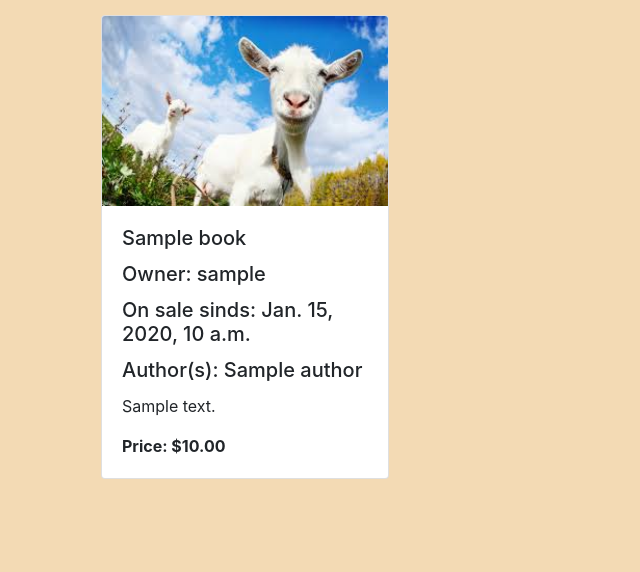
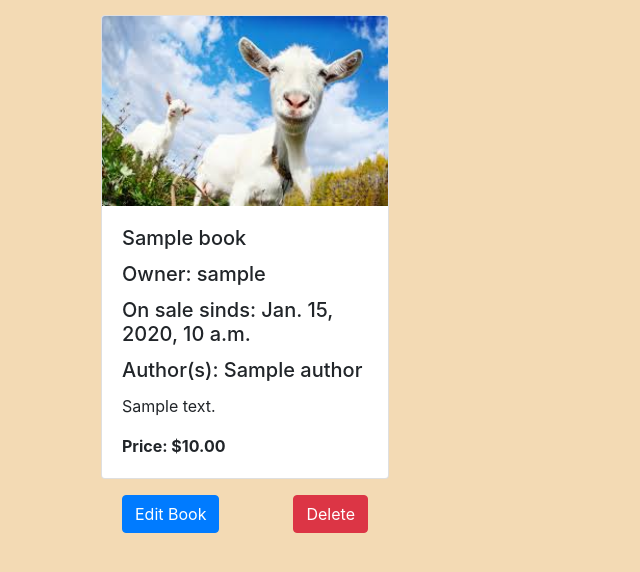
Before and after one commit to lissa3/vlooi-markt, a Django app: a page that uses templates/base.html in a window 1280 px wide. Shown: the part 99-671 px from the top of the page, without its empty margins (0-640 px from the left). Run offline with Django 3.2, Linux system fonts and the light colour scheme; tables that the repository leaves empty hold one stand-in row (values such as "Sample post"); some libraries are stand-ins or nearby versions.

Commit message:
add dj braces to use the same templ with form for creating and editing Book

```diff
--- a/assets/css/main.css
+++ b/assets/css/main.css
@@ -6,6 +6,8 @@ body {
 }
 .cards-list{
     display:flex;
+    flex-direction:column;
+    justify-items:space-between;
 
 }
 .book-info{
--- /dev/null
+++ b/assets/js/script.js
@@ -0,0 +1,4 @@
+var csrftoken = Cookies.get('csrftoken');
+    $.ajaxSetup({
+        headers: {"X-CSRFToken": csrftoken}
+    });
--- a/books/book_form.py
+++ b/books/book_form.py
@@ -12,6 +12,9 @@ class BookForm(forms.ModelForm):
     )
     class Meta:
         model = Book
+        widgets = {
+            'description': forms.TextInput(attrs={'class': 'input', 'placeholder': 'say smth'})
+        }
         fields = ['category','authors', 'title', 'description', 'price'] #, 'tags']
 
     # def __init__(self, *args, **kwargs):
--- a/books/urls.py
+++ b/books/urls.py
@@ -1,10 +1,11 @@
 from django.urls import path
-from .views import BookList,BookDetail,BookCreate
+from .views import BookList,BookDetail,BookCreate,BookEdit
 
 app_name = 'books'
 
 urlpatterns = [
    path('books-list/',BookList.as_view(),name="book-list"),
    path('create-book/',BookCreate.as_view(),name="book-create"),
-   path('books-detail/<slug:slug>',BookDetail.as_view(),name="book-detail")
+   path('books-detail/<slug:slug>',BookDetail.as_view(),name="book-detail"),
+   path('books-edit/<slug:slug>',BookEdit.as_view(),name="book-edit")
 ]
--- a/books/views.py
+++ b/books/views.py
@@ -1,26 +1,74 @@
-# from django.shortcuts import render
+# from django.shortcuts import redirect #render
+from django.contrib import messages
+from django.http import JsonResponse
+from django.urls import reverse_lazy
+
 from .book_form import BookForm
 from .models import Book
 
-from django.views.generic import ListView, DetailView, CreateView
+from django.views.generic import ListView, DetailView, CreateView, UpdateView
+from braces.views import SetHeadlineMixin #PrefetchRelatedMixin,
 
 
 class BookList(ListView):
     model = Book
-    # context_object_name = 'book_list'
-    # template_name = 'books/book_list.html'
 
 
 class BookDetail(DetailView):
     model = Book
-    # context_object_name = 'book'
-    # template_name = 'books/book_detail.html'
 
 
-class BookCreate(CreateView):
+class BookCreate(SetHeadlineMixin,CreateView):
     form_class = BookForm
+    headline = 'create'
     template_name = 'books/book_form.html'
 
-    def form_valid(self,form):
+    def form_valid(self, form):
         form.instance.owner = self.request.user
+        messages.success(self.request, 'Book created successfully!')
+        response = super().form_valid(form)
+        # if self.request.is_ajax():
+        #     data = {"msg": "Submission successful"}
+        #     print("success url", self.success_url)
+        #     return JsonResponse({"redirect_to": self.success_url})
+        # else:
+        return response
+
+    def form_invalid(self, form):
+        messages.warning(self.request, 'Something went wrong during book creation.')
         return super().form_valid(form)
+
+
+class BookEdit(UpdateView):
+    form_class = BookForm
+    headline = 'edit'
+    template_name = 'books/book_form.html'
+
+    def get_queryset(self):
+        # otherwise search for an object will be in whole qs
+        # inclusive other users
+        print("req user is",self.request.user)
+        print("arr:",Book.objects.filter(owner=self.request.user))
+        return Book.objects.filter(owner=self.request.user)
+
+
+    def form_valid(self, form):
+        # form.instance.owner = self.request.user
+        messages.success(self.request, 'Book updated successfully!')
+        response = super().form_valid(form)
+        if self.request.is_ajax():
+            msg = {"msg": "Edit successful"}
+            print("success url", self.success_url)
+            return JsonResponse({"redirect_to": self.success_url, "msg": msg})
+        else:
+            return response
+
+    def form_invalid(self, form):
+        """ If form is invalid return status 400 array of errors """
+        messages.warning(self.request, 'Something went wrong during book editing.')
+        response = super().form_valid(form)
+        if self.request.is_ajax():
+            msg = {"msg": "Something went wrong"}
+            return JsonResponse({"msg": msg})
+        else:
+            return response
--- a/templates/_extra/menu.html
+++ b/templates/_extra/menu.html
@@ -13,6 +13,9 @@
                 <a class="nav-link" href="{% url 'books:book-list' %}">Books List</a>
             </li>
             {% if user.is_authenticated %}
+            <li class="nav-item">
+                <a class="nav-link" href="#">{{user}}</a>
+            </li>
             <li class="nav-item">
                 <a class="nav-link" href="{% url 'books:book-create' %}">Create New Book</a>
             </li>
--- /dev/null
+++ b/templates/_forms/generic_book_form.html
@@ -0,0 +1,4 @@
+{% load bootstrap4form %}
+
+{% csrf_token %}
+{{ form|bootstrap4form }}
--- a/templates/base.html
+++ b/templates/base.html
@@ -3,9 +3,10 @@
 <html lang="en">
 <head>
     <meta charset="UTF-8">
-    <title>Title</title>
+    <title>{% block title %}Books{% endblock %}</title>
     <link rel="stylesheet" href="https://maxcdn.bootstrapcdn.com/bootstrap/4.0.0/css/bootstrap.min.css" integrity="sha384-Gn5384xqQ1aoWXA+058RXPxPg6fy4IWvTNh0E263XmFcJlSAwiGgFAW/dAiS6JXm" crossorigin="anonymous">
     <link rel="stylesheet" href="{% static 'css/main.css' %}">
+
 </head>
 <body>
 {% include '_extra/menu.html' %}
@@ -24,6 +25,7 @@
 <script src="https://maxcdn.bootstrapcdn.com/bootstrap/4.0.0/js/bootstrap.min.js" integrity="sha384-JZR6Spejh4U02d8jOt6vLEHfe/JQGiRRSQQxSfFWpi1MquVdAyjUar5+76PVCmYl" crossorigin="anonymous"></script>
 <!-- for cookies -->
 <script src="https://cdn.jsdelivr.net/npm/js-cookie@2/src/js.cookie.min.js"></script>
+<script src="{% static 'js/script.js' %}"></script>
 
 <!-- for custom js -->
 {% block js %}
--- a/templates/books/book_detail.html
+++ b/templates/books/book_detail.html
@@ -21,8 +21,12 @@
                 <strong class="card-text">Price: ${{book.price}}</strong>
             </div>
         </div>
+        <div class="d-flex justify-content-around">
+            <a href="{% url 'books:book-edit' book.slug %}"><button class="btn btn-primary edit">Edit Book </button>
+            </a>
+
+            <form action="#" method="POST"><button class="btn btn-danger">Delete</button></form>
+        </div>
     </div>
 </div>
-
-
 {% endblock %}
```
Also changed, not shown: templates/books/book_form.html (+8 -12 lines).
